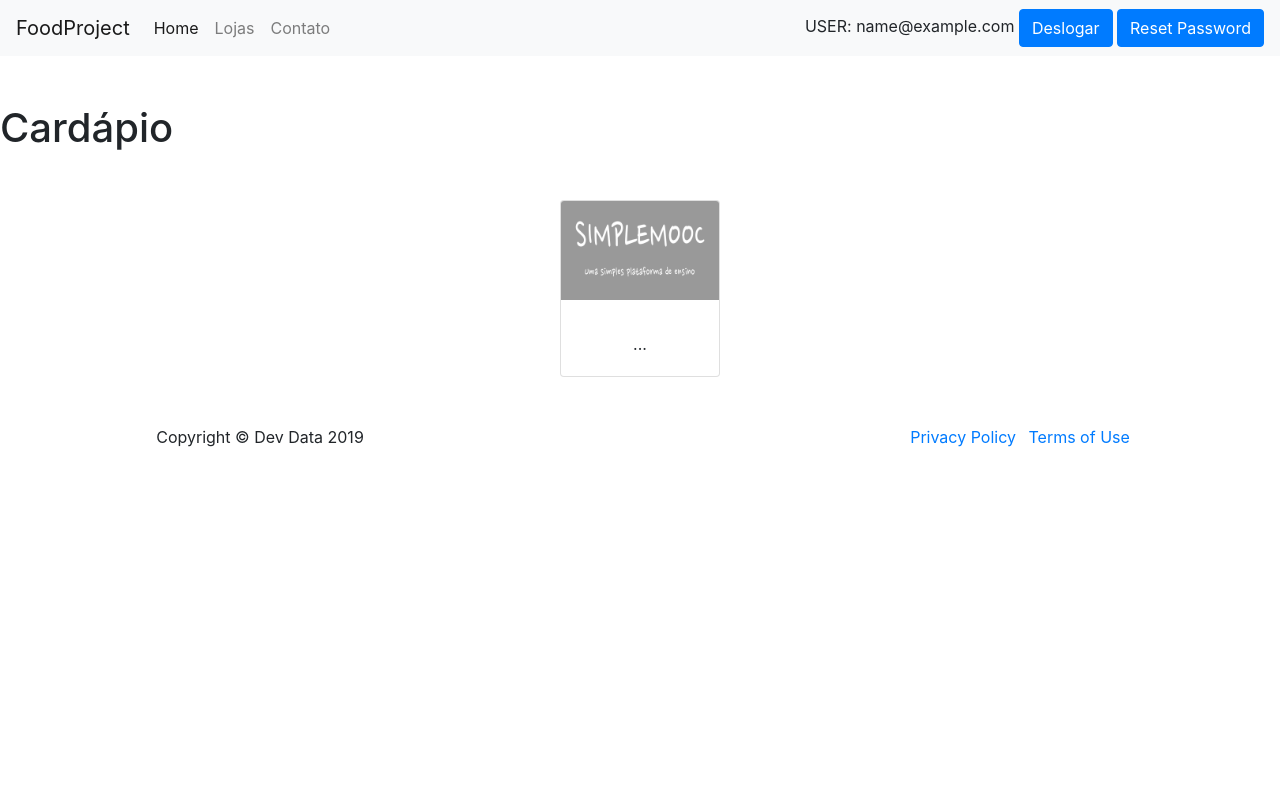
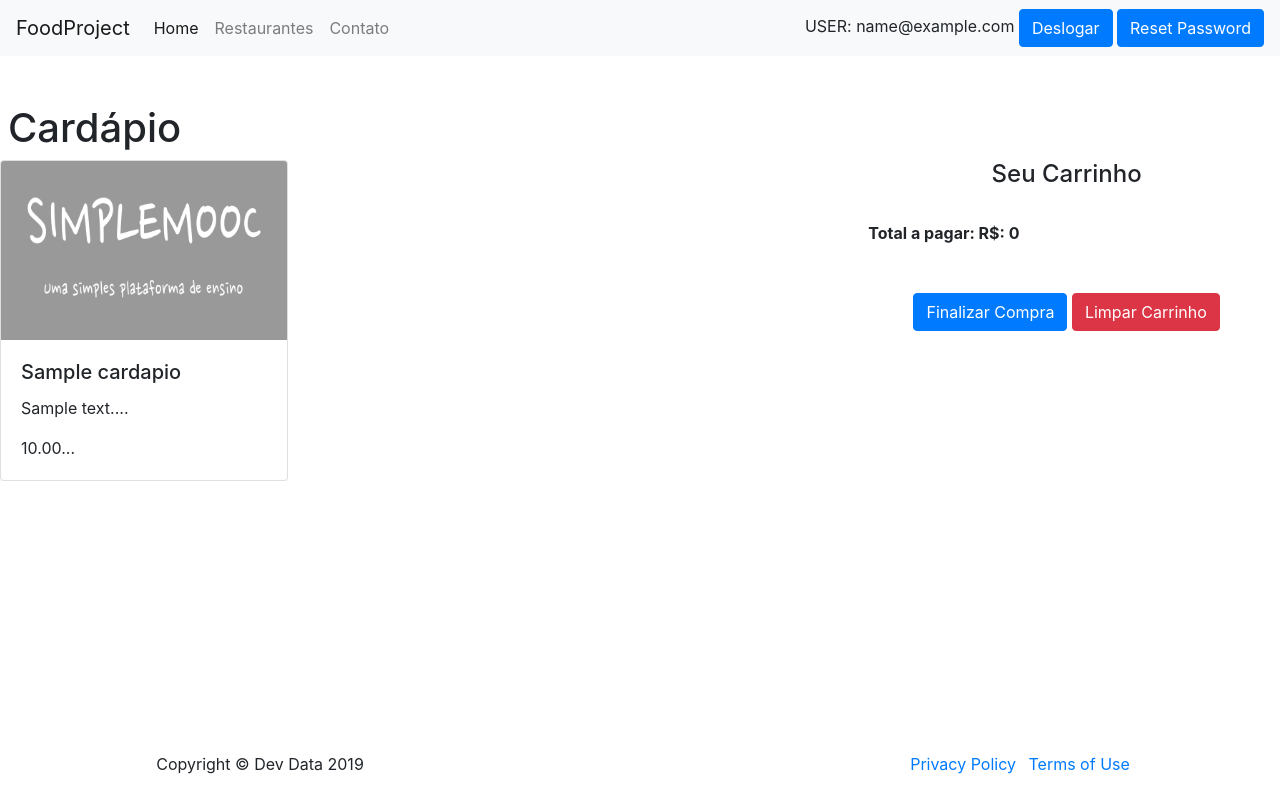
Before and after one commit to cesarsst/Sistema_Pedidos_Online, a Django app: a page that uses core/templates/core/base.html in a window 1280 px wide. Run offline with Django 3.2, Linux system fonts and the light colour scheme; a user stored in the database is signed in; tables that the repository leaves empty hold one stand-in row (values such as "Sample post"); some libraries are stand-ins or nearby versions.

Commit message:
Sistema de Carrinho
Sistema de carrinho de pedidos implementado.

```diff
--- a/core/templates/core/base.html
+++ b/core/templates/core/base.html
@@ -24,7 +24,7 @@
                 <a class="nav-link" href="{% url 'home' %}"> Home <span class="sr-only">(current)</span></a>
             </li>
             <li class="nav-item">
-                <a class="nav-link" href="{% url 'index_lojas' %}">Lojas</a>
+                <a class="nav-link" href="{% url 'index_lojas' %}">Restaurantes</a>
             </li>
             <li class="nav-item">
                 <a class="nav-link" href="{% url 'contato' %}">Contato</a>
@@ -44,12 +44,16 @@
         </div>
     </nav>
     </container>
+
+    <div style="height: auto;  min-height: 600px;">
     {% block content %}
 
     {% endblock %}
+    </div>
+
 
     <!-- Footer -->
-  <footer class="fixed">
+  <footer class="absolute">
         <div class="container mt-5">
         <center>
           <div class="row">
--- a/lojas/models.py
+++ b/lojas/models.py
@@ -1,4 +1,8 @@
 from django.db import models
+from users.models import CustomUser
+
+
+
 
 class LojasManager(models.Manager):
 
@@ -12,6 +16,12 @@
     def search(self, query):
         return Cardapio.objects.filter(models.Q(nome__icontains=query)
                                      | models.Q(slug__icontains=query))
+
+class PedidoManager(models.Manager):
+
+    #Puxa todos os registros que tenham no Nome ou Slug = Query
+    def get_queryset(self):
+        return super().get_queryset().filter(user='loja-teste')
 
 # Create your models here.
 
@@ -62,3 +72,21 @@
 
         # Ordena de forma alfabetica (para inverso colocar -)
         ordering = ['nome']
+
+
+class Pedido(models.Model):
+    id_pedido = models.AutoField(primary_key=True)
+    id_user = models.ForeignKey(CustomUser, on_delete=models.CASCADE, related_name='pedido')
+    id_prato = models.ForeignKey(Cardapio, on_delete=models.CASCADE, related_name='pedido')
+    id_loja = models.ForeignKey(Lojas, on_delete=models.CASCADE, related_name='pedido')
+    is_active = models.BooleanField(default=False)
+    objects = models.Manager()
+
+
+    class Meta:
+        # Define como irá aparecer em formularios e no admin
+        verbose_name = 'Pedido'
+        verbose_name_plural = 'Pedidos'
+
+        # Ordena de forma alfabetica (para inverso colocar -)
+        ordering = ['id_pedido']
--- a/lojas/templates/lojas/details.html
+++ b/lojas/templates/lojas/details.html
@@ -2,35 +2,58 @@
 {% load static %}
 {% block content %}
 
-
+<h1 class="mt-5 ml-2">Cardápio</h1>
 
 {% if user.is_authenticated %}
-<h1 class="mt-5">Cardápio</h1>
 
-<center>
     <div class="container-fluid">
-        <div class="row mt-5">
+        <div class="row">
+            <div class="col-8">
+                <div class="row">
                     {% for pratos in cardapios %}
-            <div class="col">
-              <div class="card" style="width: 10rem;">
-                {% if prato.image %}
-                    <a href=""> <img class="card-img-top" src="{{ prato.image.url }}"> </a>
+
+                        <div class="card" style="width: 18rem;">
+                            {% if loja.image %}
+                                <a href="{% url 'pedido' pratos.id page%}"> <img class="card-img-top" src="{{ pratos.image.url }}"> </a>
                             {% else %}
-                    <a href=""><img class="card-img-top" src="{% static 'img/default.png' %}"></a>
+                                <a href="{% url 'pedido' pratos.id  page%}"><img class="card-img-top" src="{% static 'img/default.png' %}"></a>
                             {% endif %}
                             <div class="card-body">
-                  <h5 class="card-title">{{ prato.nome }}</h5>
-                            <p class="card-text">{{ prato.descricao|truncatechars:50 }}...</p>
+                              <h5 class="card-title">{{ pratos.nome }}</h5>
+                                        <p class="card-text">{{ pratos.about|truncatechars:50 }}...</p>
+                                <p class="card-text">{{ pratos.price }}...</p>
                             </div>
                         </div>
-            </div>
+
                     {% endfor %}
                 </div>
             </div>
+
+            <div class="col-4">
+                <centeR><h4>Seu Carrinho</h4></centeR>
+                {%for pedido in pedidos %}
+
+                 {{ pedido.id_prato }} | R$: {{ pedido.id_prato.price }} | <a href="{% url 'del_pedido' pedido.id_pedido page %}">Excluir </a> <br>
+
+                {% endfor %}
+
+                <br>
+                <b>Total a pagar: R$: {{ total }}</b>
+
+                <center>
+                    <a href="{% url 'finalizar_compra' page %}"><button type="button" class="btn btn-primary mt-5">Finalizar Compra</button></a>
+                    <a href="{% url 'del_carrinho' page %}"><button type="button" class="btn btn-danger mt-5">Limpar Carrinho</button></a>
                 </center>
+
+            </div>
+
+        </div>
+    </div>
 
 {% else %}
     <h5>Você precisa logar antes de acessar essa página!</h5>
 {% endif %}
 
+
+
 {% endblock %}
--- a/lojas/urls.py
+++ b/lojas/urls.py
@@ -1,9 +1,13 @@
 from django.contrib import admin
 from django.urls import path
-from lojas.views import index_lojas, details
-
+from lojas.views import index_lojas, details, pedido, del_pedido, del_carrinho, finaliar_compra
+from . import views
 
 urlpatterns = [
     path('', index_lojas, name='index_lojas'),
     path('<slug:slug>', details, name='details'),
+    path('add/<int:id>/<slug:page>', pedido, name='pedido'),
+    path('del/<int:id>/<slug:page>', del_pedido, name='del_pedido'),
+    path('del/<slug:page>', del_carrinho, name='del_carrinho'),
+    path('finalizar/<slug:page>', finaliar_compra, name='finalizar_compra'),
 ]
--- a/lojas/views.py
+++ b/lojas/views.py
@@ -1,7 +1,10 @@
 from django.shortcuts import render, get_object_or_404
 from django.http import HttpResponse
-from .models import Lojas, Cardapio
+from .models import Lojas, Cardapio, CustomUser, Pedido
 from .forms import ComentarioLoja
+from django.shortcuts import redirect
+
+
 # Create your views here.
 def index_lojas(request):
 
@@ -17,15 +20,74 @@
 
 def details(request, slug):
 
+    #Encontrando cardapio da loja
     loja = Lojas.objects.all().filter(slug=slug)
-
     cad = loja[0].cardapio.all()
 
+    #Encontrando pedidos
+    pedidos = Pedido.objects.all().filter(id_user=request.user.id, id_loja=loja[0].id, is_active=False)
+
+    sum = 0
+    for pedido in pedidos:
+        sum = sum + pedido.id_prato.price
+
     data = {
-        'loja': slug,
+        'page': slug,
         'cardapios': cad,
+        'pedidos': pedidos,
+        'total': sum
     }
 
-    template_name='lojas/details.html'
+    template_name = 'lojas/details.html'
 
     return render(request, template_name, data)
+
+
+def pedido(request, id, page):
+
+    u = CustomUser.objects.all().filter(id=request.user.id)
+    p = Cardapio.objects.all().filter(id=id)
+    l = Lojas.objects.all().filter(slug=page)
+
+    new = Pedido()
+    new.id_user = u[0]
+    new.id_prato = p[0]
+    new.id_loja = l[0]
+    new.save()
+
+    return redirect('details', slug=page)
+
+def del_pedido(request, id, page):
+
+    id_loja = Lojas.objects.all().filter(slug=page)
+    p = Pedido.objects.all().filter(id_pedido=id, id_user=request.user.id, id_loja=id_loja[0])
+
+    p.delete()
+
+    return redirect('details', slug=page)
+
+def del_carrinho(request, page):
+
+    id_loja = Lojas.objects.all().filter(slug=page)
+    p = Pedido.objects.all().filter(id_user=request.user.id, id_loja=id_loja[0])
+
+    p.delete()
+
+    return redirect('details', slug=page)
+
+def finaliar_compra(request, page):
+
+    id_loja = Lojas.objects.all().filter(slug=page)
+    p = Pedido.objects.all().filter(id_user=request.user.id, id_loja=id_loja[0])
+
+    for items in p:
+        items.is_active = True
+        items.save()
+
+
+    data = {
+        'pedidos': p,
+    }
+
+    template_name = 'lojas/finalizar_compra.html'
+    return render(request, template_name, data)
--- a/users/models.py
+++ b/users/models.py
@@ -3,8 +3,8 @@
 from django.contrib.auth.models import PermissionsMixin
 from django.utils.translation import gettext_lazy as _
 from django.utils import timezone
+from .managers import CustomUserManager
 
-from .managers import CustomUserManager
 
 
 class CustomUser(AbstractBaseUser, PermissionsMixin):
```
Also changed, not shown: lojas/admin.py (+9 -1 lines), lojas/templates/lojas/finalizar_compra.html (added, +18 -0 lines), lojas/templates/lojas/index_lojas.html (+4 -3 lines). Lines whose indentation alone changed are shown as unchanged.
